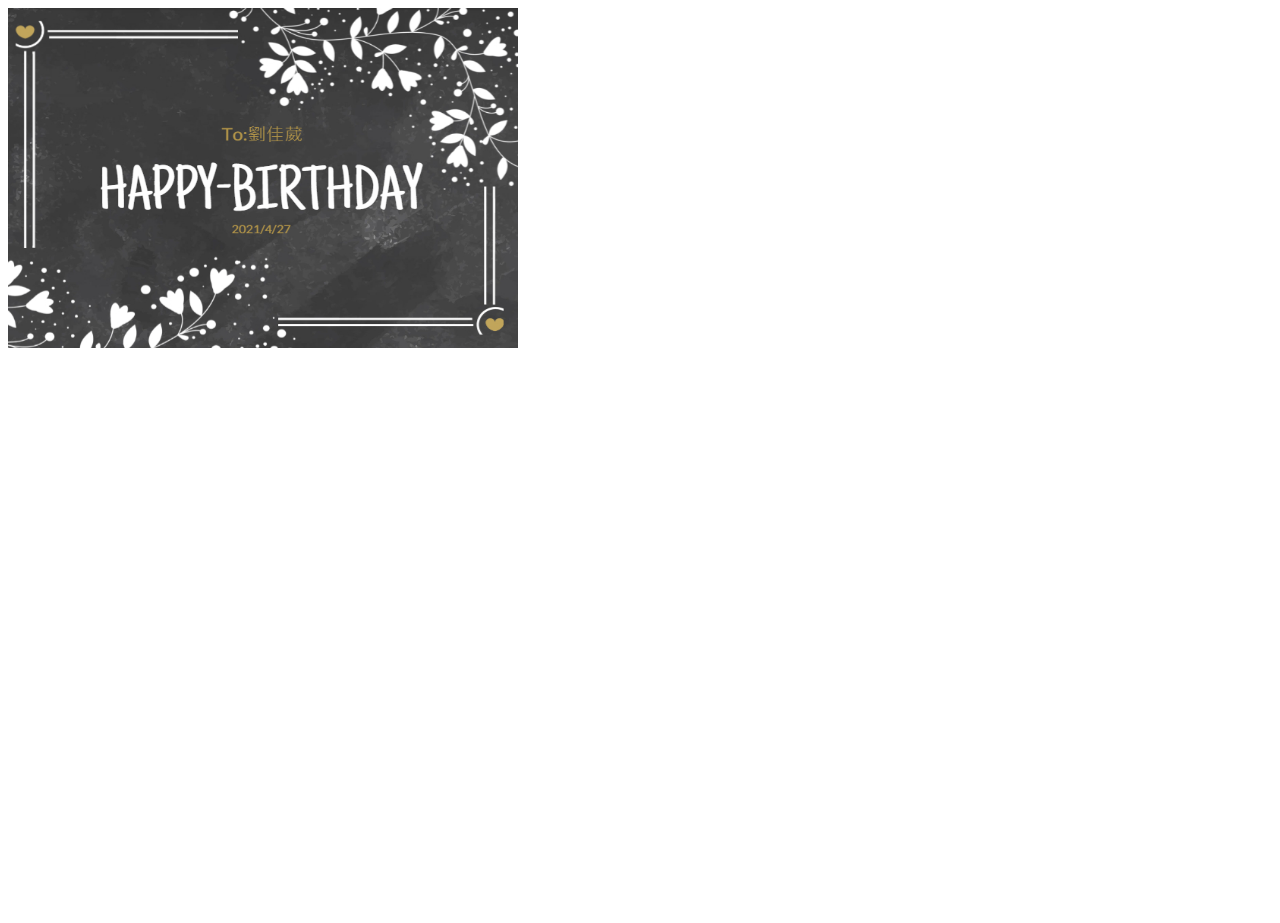
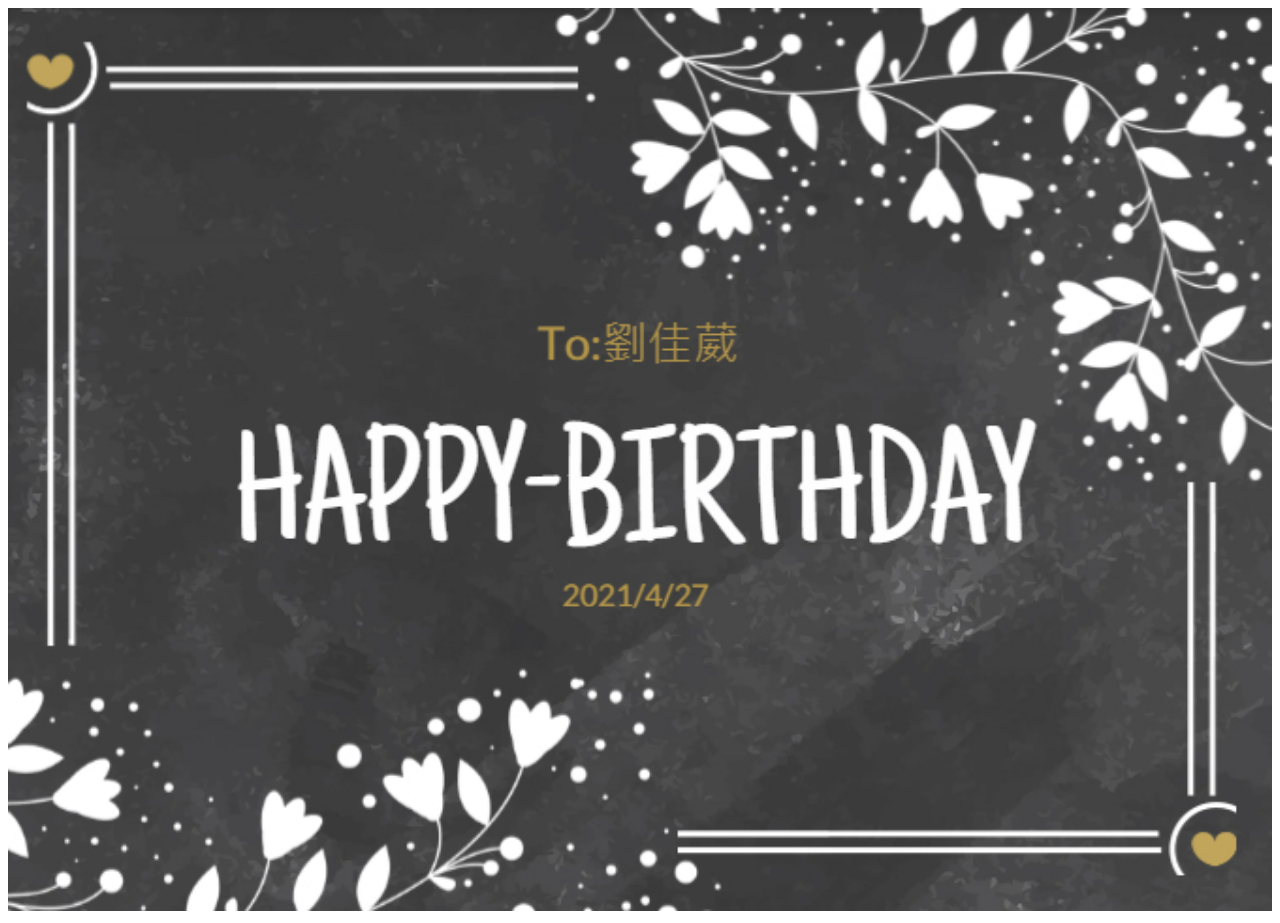
Before and after one commit to oaolin/HAPPY-birthday-LIU.JIA.WEI, a plain HTML site: page index.html in a window 1280 px wide. Before the commit the page ends 800 px from the top, so only its background shows below. Drawn offline with Linux system fonts and the light colour scheme.

Commit message:
Update index.html

```diff
--- a/index.html
+++ b/index.html
@@ -2,8 +2,9 @@
 <html>
 <body>
 
-
-<img src="a.jpg" alt="載入失敗" height="340" width="510">
+<center>
+<img src="a.jpg" width="100%" height="100%" border="0" >
+</center>
 
 </body>
 </html>
```
